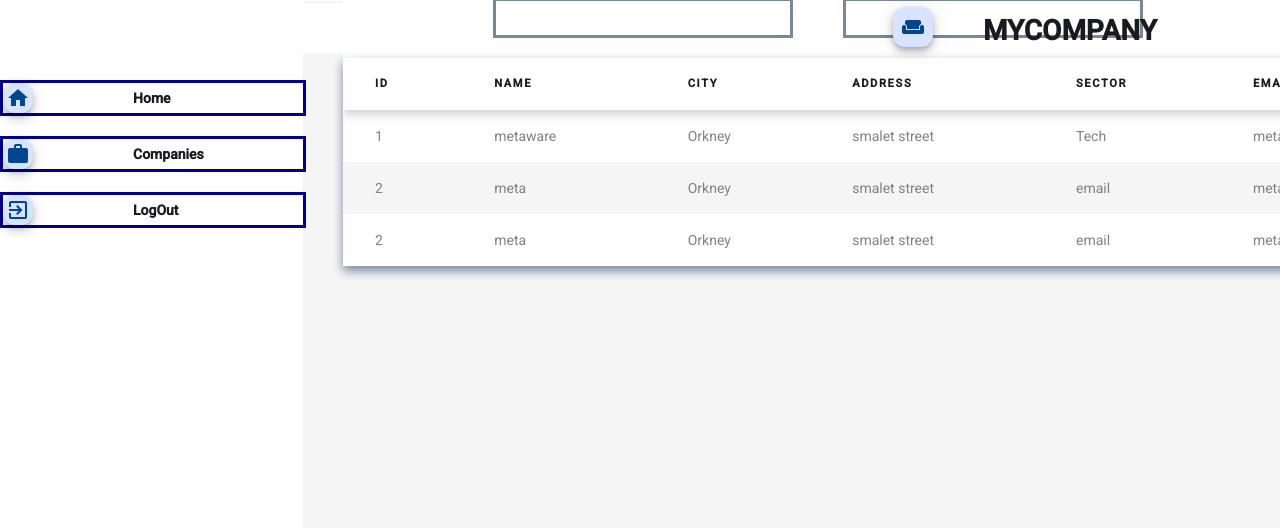
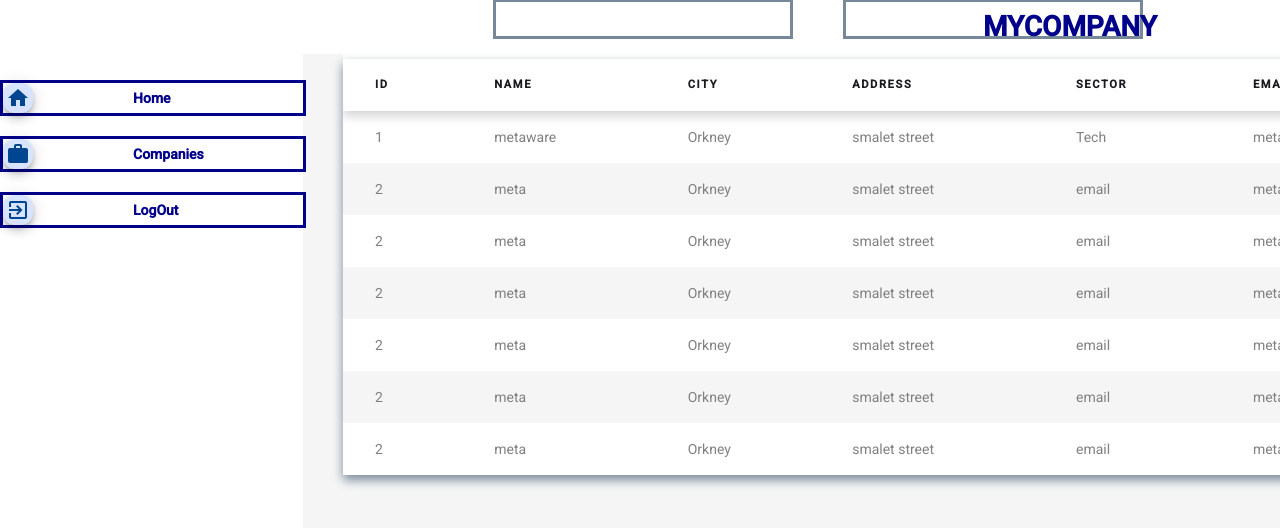
Before and after one commit to thabomahlalela/electronic-attendence-register, an Angular app: page /view-companies in a window 1280 px wide. Shown: the top 528 px of the page. Built offline with nearby package versions, Linux system fonts and the light colour scheme.

Commit message:
update admin home

```diff
--- a/src/app/app.routes.ts
+++ b/src/app/app.routes.ts
@@ -11,9 +11,10 @@ export const routes: Routes = [
 
     {
         path:'view-companies',
-        component:ViewCompanies
+        component:ViewCompanies,
+
     },
-    {
+         {
         path:'register-company',
         component:CompanyRegistrationForm,
     },
--- a/src/app/clientService.ts
+++ b/src/app/clientService.ts
@@ -36,7 +36,48 @@ export class ClientService{
             email:'metaware@gmail.com',
             telNo:'0126783',
             status:'active',
-        }
+        },
+        {
+            id:2,
+            name:'meta',
+            city:'Orkney',
+            address:'smalet street',
+            sector:'email',
+            email:'metaware@gmail.com',
+            telNo:'0126783',
+            status:'active',
+        },
+        {
+            id:2,
+            name:'meta',
+            city:'Orkney',
+            address:'smalet street',
+            sector:'email',
+            email:'metaware@gmail.com',
+            telNo:'0126783',
+            status:'active',
+        },
+        {
+            id:2,
+            name:'meta',
+            city:'Orkney',
+            address:'smalet street',
+            sector:'email',
+            email:'metaware@gmail.com',
+            telNo:'0126783',
+            status:'active',
+        },
+         {
+            id:2,
+            name:'meta',
+            city:'Orkney',
+            address:'smalet street',
+            sector:'email',
+            email:'metaware@gmail.com',
+            telNo:'0126783',
+            status:'active',
+        },
+
     ]
     //  private apiUrl = '/api/companies';
 
--- a/src/app/components/client-admin-home/client-admin-home.css
+++ b/src/app/components/client-admin-home/client-admin-home.css
@@ -34,7 +34,10 @@
 }
 
 h1 {
+    position: absolute;
+    margin-top: 15px;
     margin-left: 350px;
+    color: darkblue;
 }
 
 #logo {
@@ -47,10 +50,16 @@ h1 {
     /* border: solid darkblue; */
     background-color: white;
 }
+.form {
+    width: 100px;
+    height: 100px;
+    border: solid darkblue;
+    /* z-index: 1; */
+}
 
   #header{
 
-    height: 50px;
+    height: 70px;
     width: 100%;
     background-color: white;
     margin-top: -17px;
@@ -64,6 +73,7 @@ h1 {
     align-items: center;
     width: 100%;
     height: 30px;
+    color: darkblue;
     border: solid darkblue;
     font-weight: 900;
 }
--- a/src/app/components/client-admin-home/client-admin-home.html
+++ b/src/app/components/client-admin-home/client-admin-home.html
@@ -36,11 +36,6 @@
         <header>
             <h1>MYCOMPANY</h1>
         </header>
-        <button id="logo" matMiniFab>
-
-                 <mat-icon>weekend</mat-icon>
-
-        </button>
 
     </div>
 
--- a/src/app/components/client-admin-home/client-admin-home.ts
+++ b/src/app/components/client-admin-home/client-admin-home.ts
@@ -4,9 +4,10 @@ import { MatMenuModule } from '@angular/material/menu';
 import { Router, RouterOutlet } from '@angular/router';
 import { ClientService } from '../../clientService';
 import { MatIcon } from '@angular/material/icon';
+import { CompanyRegistrationForm } from "../company-registration-form/company-registration-form";
 @Component({
   selector: 'app-client-admin-home',
-  imports: [MatButtonModule,MatMenuModule,MatIcon,RouterOutlet],
+  imports: [MatButtonModule, MatMenuModule, MatIcon, RouterOutlet, CompanyRegistrationForm],
   templateUrl: './client-admin-home.html',
   styleUrl: './client-admin-home.css'
 })
--- a/src/app/components/company-registration-form/company-registration-form.css
+++ b/src/app/components/company-registration-form/company-registration-form.css
@@ -4,9 +4,15 @@
     padding: 20px;
     border: 1px solid #ccc;
     border-radius: 10px;
-    box-shadow: 0 0 10px  rgba(0, 0, 0,0.1);
+    margin-top: -40px;
+    margin-left: 900px;
+
+    background-color: white ;
+
+    z-index: 1;
 
 }
+
 
 h2{
     text-align : center;
--- a/src/app/components/view-companies/view-companies.html
+++ b/src/app/components/view-companies/view-companies.html
@@ -45,4 +45,5 @@
 
         </tbody>
  </table>
+
  </div>
--- a/src/app/components/view-companies/view-companies.ts
+++ b/src/app/components/view-companies/view-companies.ts
@@ -2,11 +2,11 @@ import { Component, inject } from '@angular/core';
 import { ClientService } from '../../clientService';
 import { MatButtonModule } from '@angular/material/button';
 import { MatMenuModule } from '@angular/material/menu';
-import { Router } from '@angular/router';
+import { Router, RouterOutlet } from '@angular/router';
 
 @Component({
   selector: 'app-view-companies',
-  imports: [MatButtonModule,MatMenuModule],
+  imports: [MatButtonModule,MatMenuModule, RouterOutlet],
   templateUrl: './view-companies.html',
   styleUrl: './view-companies.css'
 })
```
Also changed, not shown: 1 other file (tests, documents, lock files or other folders).
